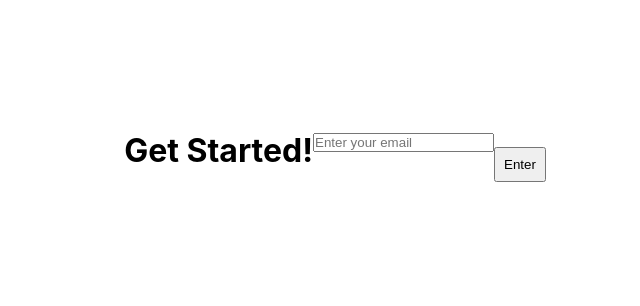
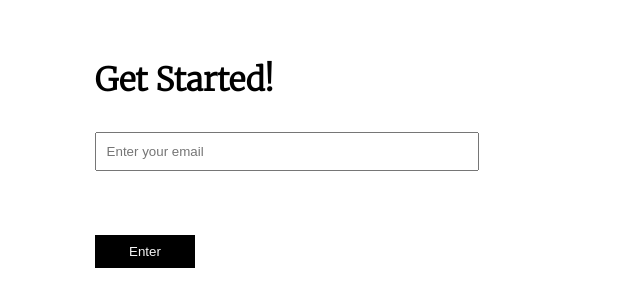
Before and after one commit to Sumanbitw/get-basis, a React (Create React App) app: page / in a window 1280 px wide. Shown: the part 236-542 px from the top of the page, without its empty margins (305-945 px from the left). Built offline with nearby package versions, Linux system fonts and the light colour scheme.

Commit message:
added styles

```diff
--- a/src/assests/login.css
+++ b/src/assests/login.css
@@ -1,7 +1,12 @@
+@import url('https://fonts.googleapis.com/css2?family=Merriweather:wght@300&family=Quattrocento+Sans&display=swap');
 *{
   margin: 0;
   padding: 0;
   box-sizing: border-box;
+}
+
+body{
+  font-family: 'Merriweather', serif;
 }
 
 .login{
@@ -14,15 +19,40 @@
 .login__container{
   display: flex;
   flex-wrap: wrap;
+  flex-direction: column;
+  align-items: flex-start;
+  max-width: 760px;
+  width: 40%;
   padding: 1rem;
 }
-.login__container > input{
+.login__header{
+  margin: 1rem 0;
+
+}
+.login__input > input{
   padding: 0.6rem;
-  /* margin: 1rem; */
   width: 100%;
+}
+
+.login__input{
+  margin: 1rem 0;
+  width: 80%;
+}
+
+.login__error{
+  margin: 1rem 0;
+  font-size: small;
+  display: block;
+}
+
+.login__error > p{
+  color: red;
 }
 
 .button{
   padding: 0.5rem;
-  margin: 1rem 0;
+  background-color: black;
+  color: whitesmoke;
+  border: 1px solid black;
+  width: 100px;
 }
```
